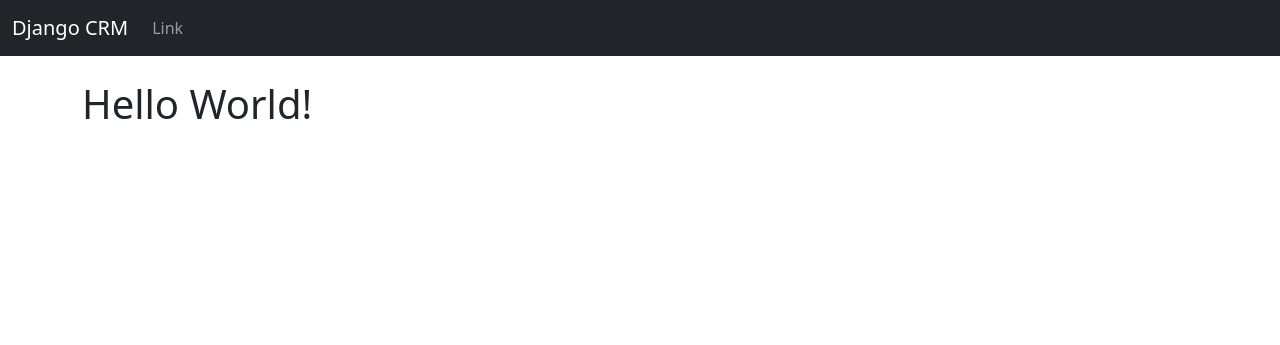
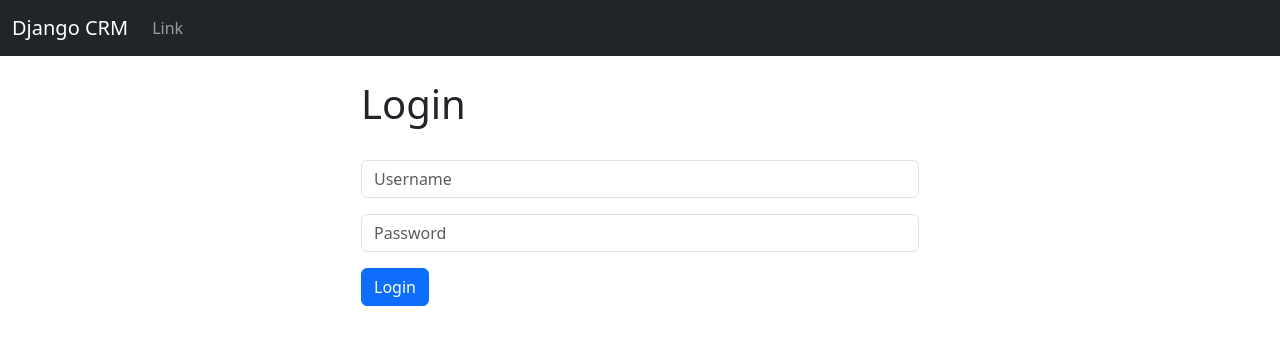
Before and after one commit to rrvillareal23/Django-CRM, a Django app: page / in a window 1280 px wide. Shown: the top 345 px of the page. Run offline with Django 4.2, Linux system fonts and the light colour scheme.

Commit message:
Log in functionalities

```diff
--- a/website/templates/base.html
+++ b/website/templates/base.html
@@ -11,6 +11,14 @@
     {% include 'navbar.html' %}
     <div class = "container">
       <br>
+      {% if messages %}
+        {% for message in messages %}
+          <div class="alert alert-danger alert-dismissible fade show" role="alert">
+            {{message}}
+            <button type="button" class="btn-close" data-bs-dismiss="alert" aria-label="Close"></button>
+          </div>
+          {% endfor %}
+      {% endif %}
       {% block content %}
       {% endblock %}
     </div>
--- a/website/templates/home.html
+++ b/website/templates/home.html
@@ -1,6 +1,30 @@
 {% extends "base.html" %}
 
 {%block content%}
-<h1> Hello World!</h1>
+
+<div class = "col-md-6 offset-md-3">
+
+    {% if user.is_authenticated %}
+
+    <h1>Hello world</h1>
+
+    {% else %}
+    <h1>Login</h1>
+    <br>
+    <form method="POST" action={% url 'home' %}>
+        {% csrf_token %}
+        <form>
+            <div class="mb-3">
+              <input type="text" class="form-control" name="username" placeholder="Username" required>
+            </div>
+            <div class="mb-3">
+              <input type="password" class="form-control" name="password" placeholder="Password" required>
+            </div>
+            <button type="submit" class="btn btn-primary">Login</button>
+          </form>
+
+    </form>
+</div>
+{% endif %}
 
 {%endblock%}
--- a/website/urls.py
+++ b/website/urls.py
@@ -3,4 +3,5 @@ from . import views
 
 urlpatterns = [
     path("", views.home, name='home'),
+    path("logout/", views.logout_user, name='logout'),
 ]
--- a/website/views.py
+++ b/website/views.py
@@ -1,4 +1,32 @@
-from django.shortcuts import render
+from django.shortcuts import render, redirect
+from django.contrib.auth import authenticate, login, logout
+from django.contrib import messages
+
+#login info
+#admin
+#password
 
 def home(request):
-    return render(request, 'home.html')
+    #check to see if loggin in
+    if request.method == "POST":
+        username = request.POST['username']
+        password = request.POST['password']
+
+        #authenticate
+        user = authenticate(request, username=username, password=password)
+        if user is not None:
+            login(request, user)
+            messages.success(request, "You have been logged in!")
+            return redirect('home')
+        else:
+            messages.success(request, "Error logging in, please try again...")
+            return redirect('home')
+
+    else:
+        return render(request, 'home.html', {})
+
+    return render(request, 'home.html', {})
+
+
+def logout_user(request):
+    pass
```
Also changed, not shown: db.sqlite3.
